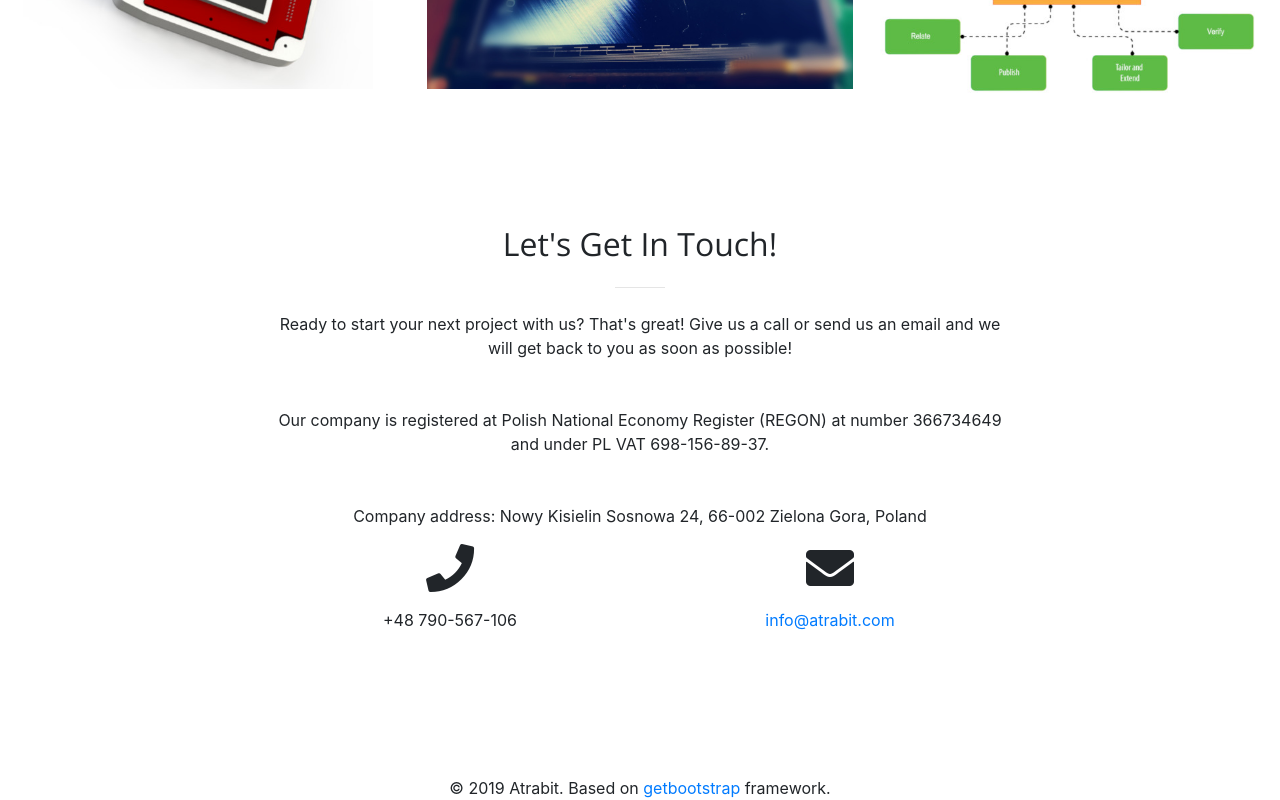
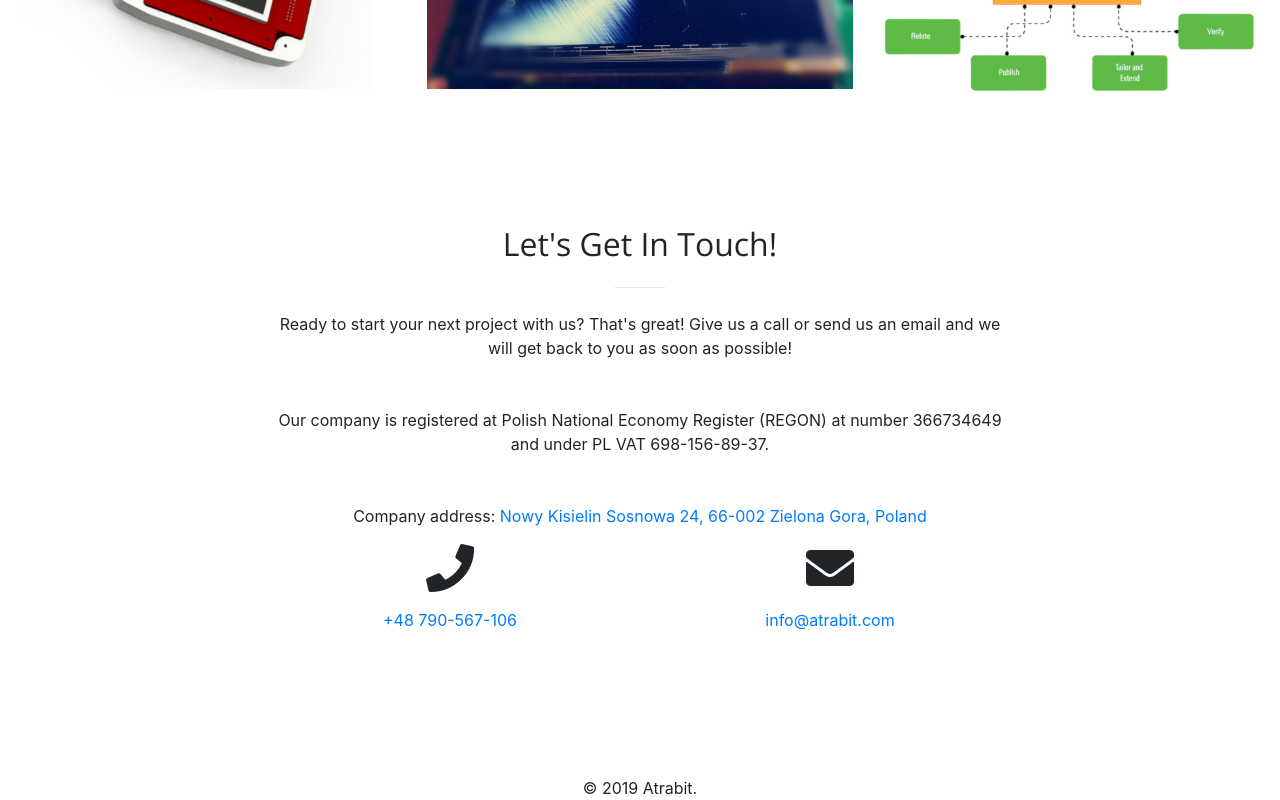
Before and after one commit to atrabit/atrabit.github.io, a website with bundled scripts: page index.html in a window 1280 px wide. Shown: the part 2356-3156 px from the top of the page. Built offline with nearby package versions, Linux system fonts and the light colour scheme.

Commit message:
Update index.html
update bottom of index.html

```diff
--- a/index.html
+++ b/index.html
@@ -242,15 +242,6 @@
       </div>
     </div>
   </section>
-
-  <!--
-  <section class="bg-dark text-white">
-    <div class="container text-center">
-      <h2 class="mb-4">Free Download at Start Bootstrap!</h2>
-      <a class="btn btn-light btn-xl sr-button" href="http://startbootstrap.com/template-overviews/creative/">Download Now!</a>
-    </div>
-  </section>
--->
   <section id="contact">
     <div class="container">
       <div class="row">
@@ -259,18 +250,18 @@
           <hr class="my-4">
           <p class="mb-5">Ready to start your next project with us? That's great! Give us a call or send us an email and we will get back to you as soon as possible!</p>
           <p class="mb-5">Our company is registered at Polish National Economy Register (REGON) at number 366734649 and under PL VAT 698-156-89-37. </p>
-          <p> Company address: Nowy Kisielin Sosnowa 24, 66-002 Zielona Gora, Poland</p>
+          <p> Company address: <a href="https://goo.gl/maps/qY5q8Fa68dCSK89v7"> Nowy Kisielin Sosnowa 24, 66-002 Zielona Gora, Poland</a></p>
         </div>
       </div>
       <div class="row">
         <div class="col-lg-4 ml-auto text-center">
           <i class="fas fa-phone fa-3x mb-3 sr-contact-1"></i>
-          <p>+48 790-567-106</p>
+          <p><a href="tel:0048790567106">+48 790-567-106</a></p>
         </div>
         <div class="col-lg-4 mr-auto text-center">
           <i class="fas fa-envelope fa-3x mb-3 sr-contact-2"></i>
           <p>
-            <a href="mailto:your-email@your-domain.com">info@atrabit.com</a>
+            <a href="mailto:info@atrabit.com">info@atrabit.com</a>
           </p>
         </div>
       </div>
@@ -278,8 +269,7 @@
   </section>
 
   <div class="text-center">
-    <p> &copy; 2019 Atrabit.
-    Based on <a href="https://getbootstrap.com"> getbootstrap </a> framework.</p>
+    <p> &copy; 2019 Atrabit. </p>
   </div>
 
   <!-- Bootstrap core JavaScript -->
```
